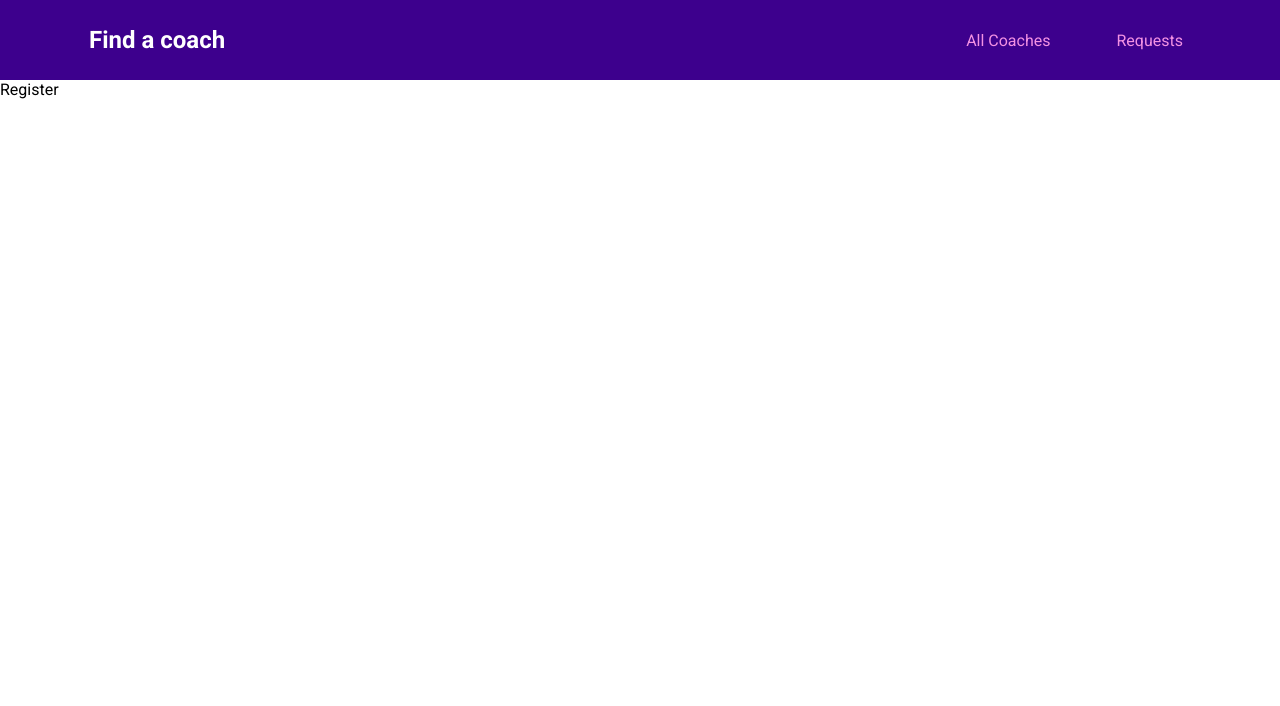
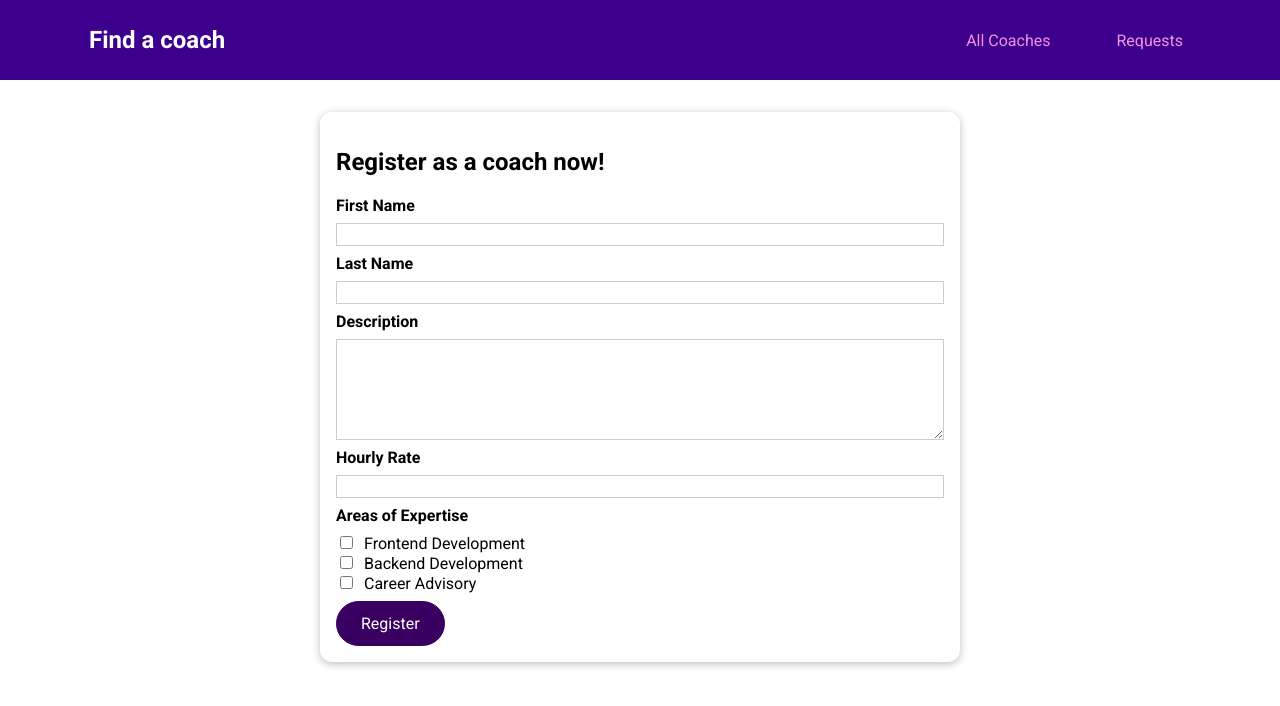
Before and after one commit to rifaath101/vue3-main-project, a Vue app: page /register in a window 1280 px wide. Shown: the top 706 px of the page. Built offline with nearby package versions, Linux system fonts and the light colour scheme.

Commit message:
Registering as a Coach: The Form

```diff
--- /dev/null
+++ b/src/components/coaches/CoachForm.vue
@@ -0,0 +1,119 @@
+<template>
+  <form @submit.prevent="submitForm">
+    <div class="form-control">
+      <label for="firstname">First Name</label>
+      <input type="text" id="firstname" v-model.trim="firstName" />
+    </div>
+    <div class="form-control">
+      <label for="lastname">Last Name</label>
+      <input type="text" id="Last Name" v-model.trim="lastName" />
+    </div>
+    <div class="form-control">
+      <label for="description">Description</label>
+      <textarea id="description" rows="5" v-model.trim="description" />
+    </div>
+    <div class="form-control">
+      <label for="rate">Hourly Rate</label>
+      <input id="rate" type="number" v-model.number="rate" />
+    </div>
+    <div class="form-control">
+      <h3>Areas of Expertise</h3>
+      <div>
+        <input type="checkbox" id="frontend" value="frontend" v-model="areas" />
+        <label for="frontend">Frontend Development</label>
+      </div>
+      <div>
+        <input type="checkbox" id="backend" value="backend" v-model="areas" />
+        <label for="backend">Backend Development</label>
+      </div>
+      <div>
+        <input type="checkbox" id="career" value="career" v-model="areas" />
+        <label for="career">Career Advisory</label>
+      </div>
+    </div>
+    <base-button>Register</base-button>
+  </form>
+</template>
+
+<script>
+export default {
+  data() {
+    return {
+      firstName: '',
+      lastName: '',
+      description: '',
+      rate: null,
+      areas: [],
+    };
+  },
+  methods: {
+    submitForm() {
+      const formData = {
+        first: this.firstName,
+        last: this.lastName,
+        desc: this.description,
+        rate: this.rate,
+        areas: this.areas,
+      };
+      console.log(formData);
+    },
+  },
+};
+</script>
+
+<style scoped>
+.form-control {
+  margin: 0.5rem 0;
+}
+
+label {
+  font-weight: bold;
+  display: block;
+  margin-bottom: 0.5rem;
+}
+
+input[type='checkbox'] + label {
+  font-weight: normal;
+  display: inline;
+  margin: 0 0 0 0.5rem;
+}
+
+input,
+textarea {
+  display: block;
+  width: 100%;
+  border: 1px solid #ccc;
+  font: inherit;
+}
+
+input:focus,
+textarea:focus {
+  background-color: #f0e6fd;
+  outline: none;
+  border-color: #3d008d;
+}
+
+input[type='checkbox'] {
+  display: inline;
+  width: auto;
+  border: none;
+}
+
+input[type='checkbox']:focus {
+  outline: #3d008d solid 1px;
+}
+
+h3 {
+  margin: 0.5rem 0;
+  font-size: 1rem;
+}
+
+.invalid label {
+  color: red;
+}
+
+.invalid input,
+.invalid textarea {
+  border: 1px solid red;
+}
+</style>
--- a/src/pages/coaches/CoachRegistration.vue
+++ b/src/pages/coaches/CoachRegistration.vue
@@ -1,3 +1,18 @@
 <template>
-  <div>Register</div>
+  <section>
+    <base-card>
+      <h2>Register as a coach now!</h2>
+      <coach-form />
+    </base-card>
+  </section>
 </template>
+
+<script>
+import CoachForm from '../../components/coaches/CoachForm.vue';
+
+export default {
+  components: {
+    CoachForm,
+  },
+};
+</script>
--- a/src/pages/coaches/CoachesList.vue
+++ b/src/pages/coaches/CoachesList.vue
@@ -1,6 +1,6 @@
 <template>
   <section>
-    <coach-filter @change-filter="setFilters"></coach-filter>
+    <coach-filter @change-filter="setFilters" />
   </section>
   <section>
     <base-card>
```
